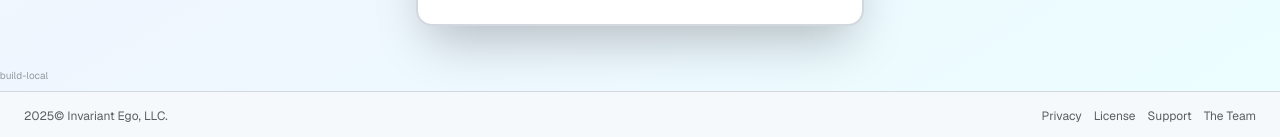
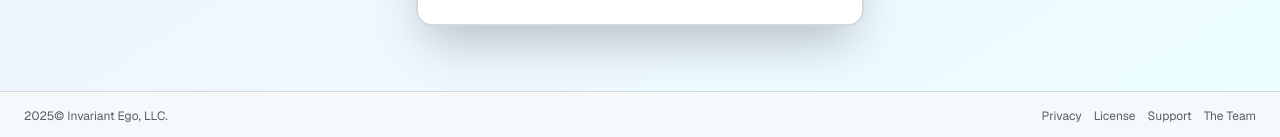
Before and after one commit to callaback/callaback-dashboard, a Next.js app: page /login in a window 1280 px wide. Shown: the part 709-846 px from the top of the page. Built offline with nearby package versions, Linux system fonts and the light colour scheme; no server answers.

Commit message:
Update version-badge.tsx

```diff
--- a/components/version-badge.tsx
+++ b/components/version-badge.tsx
@@ -1,9 +1,10 @@
 // components/version-badge.tsx
+//   build-{version}
 
 export function VersionBadge({ version }: { version: string }) {
   return (
     <div className="pointer-events-none fixed bottom-2 left-6 -translate-x-1/2 text-[10px] text-muted-foreground/60 select-none">
-      build-{version}
+
     </div>
   )
 }
```
